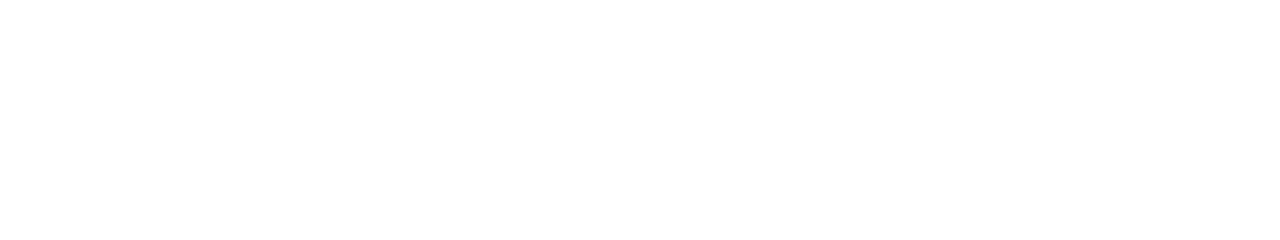
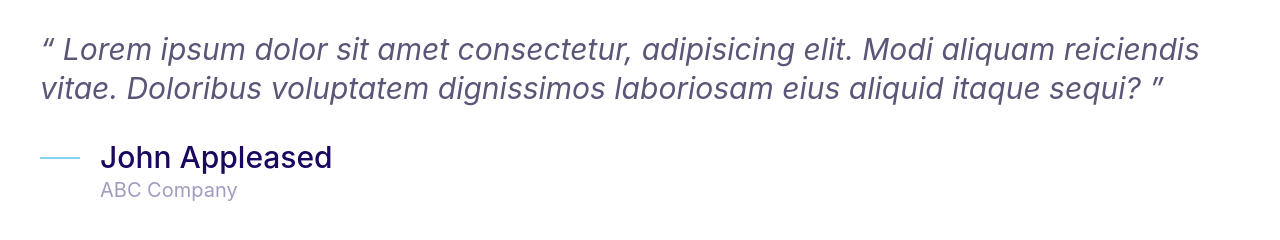
Before and after one commit to Parthasarathi-MVN/Cloudy, a plain HTML site: page index.html in a window 1280 px wide. Drawn offline with Linux system fonts and the light colour scheme.

Commit message:
Added quotes.

```diff
--- a/css/styles.css
+++ b/css/styles.css
@@ -4,6 +4,7 @@
   --color-accent: #ff3400;
   --color-headings: #1b0760;
   --color-body: #918ca4;
+  --color-body-darker: #5c5577;
   --color-border: #ccc;
   --border-radius: 30px;
 }
@@ -190,7 +191,7 @@ a {
   font-size: 1.8rem;
   font-weight: bold;
   margin: 1rem 0;
-  padding: 2rem 3rem;.badge
+  padding: 2rem 3rem;
   background-color: #3a8ffd;
 }
 
@@ -294,7 +295,7 @@ a {
   color: white;
 }
 
-.card--secondary .badge--secondary{
+.card--secondary .badge--secondary {
   background-color: #02cdf1;
 }
 
@@ -318,50 +319,44 @@ a {
   margin-right: 1rem;
 }
 
-.plan__description{
+.plan__description {
   font-size: 2rem;
   font-weight: 300;
   letter-spacing: 1px;
   display: block;
 }
 
-.plan .list__item{
+.plan .list__item {
   margin-bottom: 2rem;
 }
 
-
-.plan--popular .card__header{
+.plan--popular .card__header {
   position: relative;
 }
 
-.plan--popular .card__header::before{
+.plan--popular .card__header::before {
   content: url(../images/popular.svg);
   width: 40px;
   display: inline-block;
   position: absolute;
   top: -6px;
   right: 5%;
-
 }
 
-@media screen and (min-width:1024px) {
-  .plan__name{
+@media screen and (min-width: 1024px) {
+  .plan__name {
     font-size: 1.4rem;
   }
-  .plan__price{
+  .plan__price {
     font-size: 5rem;
   }
-  .plan__billing-cycle{
+  .plan__billing-cycle {
     font-size: 1.6rem;
   }
-  .plan__description{
+  .plan__description {
     font-size: 1.7rem;
   }
-
-
-
 }
-
 
 /* MEDIA OBJECTS */
 
@@ -369,14 +364,62 @@ a {
   display: flex;
 }
 
-.media__title{
-  margin-top:0 ;
+.media__title {
+  margin-top: 0;
 }
 
-.media__body{
+.media__body {
   margin: 0 2rem;
 }
 
-.media__image{
+.media__image {
   margin-top: 1rem;
 }
+
+/* QUOTES */
+
+.quote {
+  font-size: 3rem;
+  font-style: italic;
+  color: var(--color-body-darker);
+  line-height: 1.3;
+}
+
+.quote__text::before {
+  content: open-quote;
+}
+
+.quote__text::after {
+  content: close-quote;
+}
+
+.quote__author {
+  font-size: 3rem;
+  font-weight: 500;
+  font-style: normal;
+  margin-bottom: 0;
+}
+
+.quote__organization {
+  color: var(--color-headings);
+  opacity: 40%;
+  font-size: 2rem;
+  font-style: normal;
+}
+
+.quote__line {
+  position: relative;
+  bottom: 10px;
+}
+
+@media screen and (min_width: 1024px) {
+  .quote {
+    font-size: 2rem;
+  }
+  .quote__author {
+    font-size: 2.4rem;
+  }
+  .quote__organization {
+    font-size: 1.6rem;
+  }
+}
--- a/index.html
+++ b/index.html
@@ -8,5 +8,26 @@
     <link rel="stylesheet" href="css/styles.css" />
     <title>Document</title>
   </head>
-  <body></body>
+  <body>
+    <blockquote class="quote">
+      <p class="quote__text">
+        Lorem ipsum dolor sit amet consectetur, adipisicing elit. Modi aliquam
+        reiciendis vitae. Doloribus voluptatem dignissimos laboriosam eius
+        aliquid itaque sequi?
+      </p>
+      <footer>
+        <div class="media">
+          <div class="media__image">
+            <svg class="icon icon--primary quote__line">
+              <use xlink:href="images/sprite.svg#line"></use>
+            </svg>
+          </div>
+          <div class="media__body">
+            <h3 class="media__title quote__author">John Appleased</h3>
+            <p class="quote__organization">ABC Company</p>
+          </div>
+        </div>
+      </footer>
+    </blockquote>
+  </body>
 </html>
```
